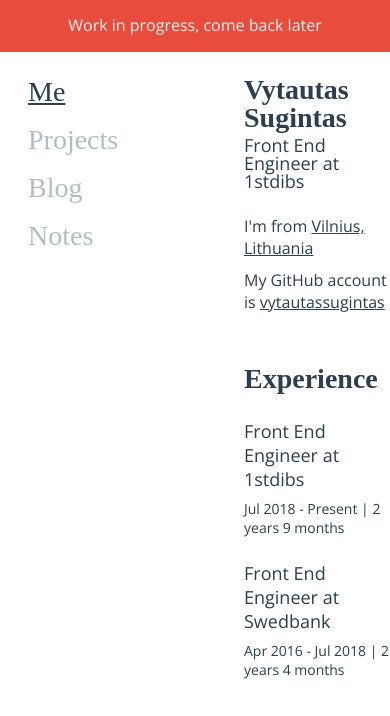
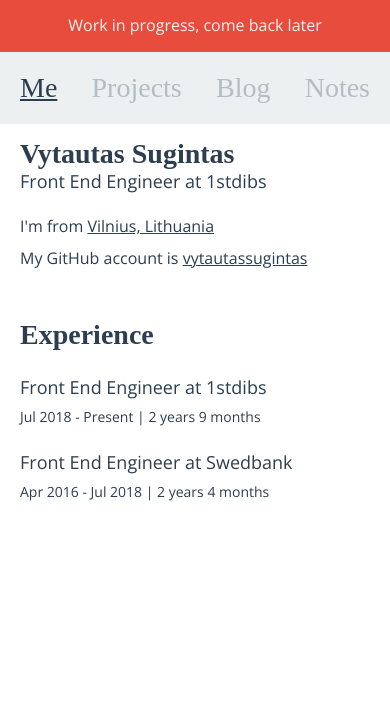
Before and after one commit to vytautassugintas/vytautassugintas, a website: page index.html in a window 390 px wide. Drawn offline with nearby package versions, Linux system fonts and the light colour scheme; a web font is replaced by a local one.

Commit message:
feat: lets make it sort of responsive

```diff
--- a/index.html
+++ b/index.html
@@ -25,7 +25,7 @@
     <div class="text wip-container">Work in progress, come back later</div>
     <body>
         <div class="page-container">
-            <div class="flex">
+            <div class="page__layout">
                 <div class="sidebar">
                     <a href="#" class="sidebar__link">Me</a>
                     <a class="sidebar__link--disabled sidebar__link">Projects</a>
--- a/styles.css
+++ b/styles.css
@@ -54,14 +54,54 @@
     text-decoration: none;
 }
 
+@media only screen and (max-width: 667px) {
+    .sidebar {
+        display: flex;
+        min-width: auto;
+        justify-content: space-between;
+        background-color: #ecf0f1;
+        padding: 20px;
+        margin-bottom: 16px;
+    }
+
+    .sidebar__link {
+        margin: 0;
+        padding: 0;
+    }
+}
+
 .page-container {
+    display: flex;
     margin: 0 auto;
     padding: 24px 0;
     max-width: 960px;
 }
 
+@media only screen and (max-width: 667px) {
+    .page-container {
+        padding: 0;
+    }
+}
+
+.page__layout {
+    display: flex;
+}
+
+@media only screen and (max-width: 667px) {
+    .page__layout {
+        width: 100vw;
+        display: block;
+    }
+}
+
 .main_container {
     margin-left: 28px;
+}
+
+@media only screen and (max-width: 667px) {
+    .main_container {
+        margin-left: 20px;
+    }
 }
 
 .header {
```
